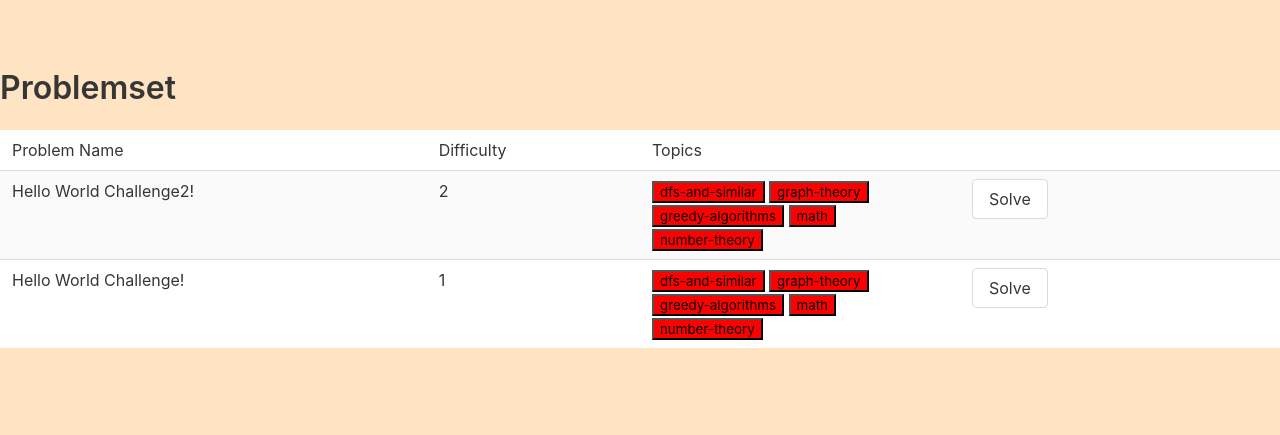
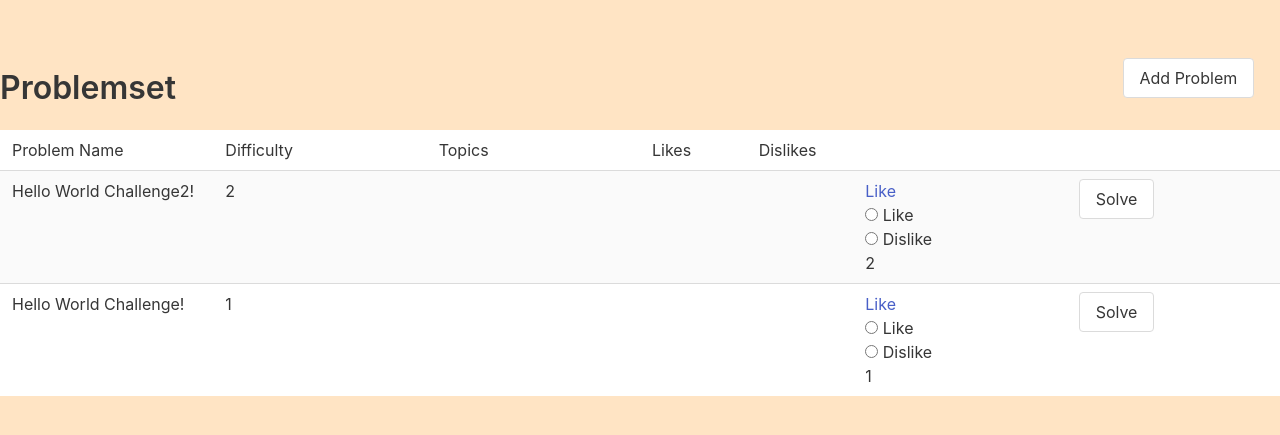
Before and after one commit to cafozer/AlgorithmTrainingSystem, a Flask app: page /problemset in a window 1280 px wide. Shown: the part 56-491 px from the top of the page. Run offline with Flask 2, Linux system fonts and the light colour scheme; some libraries are stand-ins or nearby versions.

Commit message:
problem add functionality

```diff
--- a/forms.py
+++ b/forms.py
@@ -1,6 +1,20 @@
 from flask_wtf import FlaskForm
-from wtforms import Form, StringField, PasswordField, validators
+from wtforms import Form, StringField, PasswordField, validators, SelectField, SubmitField, RadioField
+from flask import current_app
+import server
+
+class RegisterForm(FlaskForm):
+    username = StringField("Username", [validators.DataRequired()])
+    password = PasswordField("Password", [validators.DataRequired()])
 
 class LoginForm(FlaskForm):
     username = StringField("Username", [validators.DataRequired()])
     password = PasswordField("Password", [validators.DataRequired()])
+
+class AddProblemForm(FlaskForm):
+    problem_name = StringField("Problem Name", [validators.DataRequired()])
+    problem_url = StringField("Problem Url", [validators.DataRequired()])
+    problem_difficulty = SelectField("Problem Difficulty", choices=[(1,"Easy"), (2,"Medium"), (3,"Hard")])
+
+class LikeDislikeForm(FlaskForm):
+    likeordislike = RadioField("Like or Dislike", choices = [(1,"Like"), (0,"Dislike")])
--- a/problem.py
+++ b/problem.py
@@ -1,5 +1,6 @@
 class Problem:
-    def __init__(self, name, url, difficulty, topics, owner_id, likes=0, dislikes=0):
+    def __init__(self, name, url, difficulty, owner_id, likes=0, dislikes=0):
+        print(name)
         self.name = name
         self.url = url
         self.difficulty = difficulty
@@ -7,5 +8,3 @@ class Problem:
         self.owner_id = owner_id
         self.likes = likes
         self.dislikes = dislikes
-        for topic in topics:
-            self.topics.append(topic)
--- a/server.py
+++ b/server.py
@@ -1,34 +1,40 @@
 from flask import Flask
-from flask_login import LoginManager
+from flask_login import LoginManager, login_required
 from database import Database
 from problem import Problem
 from user import get_user
 import views
-
+import forms
+import psycopg2
 lm = LoginManager()
 
 @lm.user_loader
 def load_user(user_id):
+    print("load user")
+    print(user_id)
     return get_user(user_id)
 
 def create_app():
     app = Flask(__name__)
     app.config.from_object("settings")
     app.add_url_rule("/", view_func=views.home_page)
-    app.add_url_rule("/problemset", view_func=views.problemset_page)
+    app.add_url_rule("/problemset", view_func=views.problemset_page, methods=["GET", "POST"])
     app.add_url_rule("/rating", view_func=views.rating_page)
     app.add_url_rule("/profile", view_func=views.profile_page)
     app.add_url_rule("/login", view_func=views.login_page, methods=["GET", "POST"])
-    app.add_url_rule("/register", view_func=views.register_page)
+    app.add_url_rule("/register", view_func=views.register_page, methods=["GET", "POST"])
+    app.add_url_rule("/problem_add", view_func=views.problem_add_page, methods=["GET", "POST"])
+    app.add_url_rule("/change_like_dislike", view_func=views.change_like_dislike)
+    app.add_url_rule("/like", view_func=views.like_action)
+    app.add_url_rule("/logout", view_func=views.logout_page)
 
     lm.init_app(app)
     lm.login_view = "login"
 
     db = Database()
-    db.add_problem(Problem("Hello World Challenge!", "https://www.hackerrank.com/challenges/30-hello-world/problem", 1, ["dfs-and-similar","graph-theory", "greedy-algorithms", "math", "number-theory"],123,2,3))
-    db.add_problem(Problem("Hello World Challenge2!", "https://www.hackerrank.com/challenges/30-hello-world/problem", 2, ["dfs-and-similar","graph-theory", "greedy-algorithms", "math", "number-theory"],123,3,3))
+    db.add_problem(Problem("Hello World Challenge!", "https://www.hackerrank.com/challenges/30-hello-world/problem", 1,123,2,3))
+    db.add_problem(Problem("Hello World Challenge2!", "https://www.hackerrank.com/challenges/30-hello-world/problem", 2,123,3,3))
     app.config["db"] = db
-
 
     return app
 
--- a/static/style.css
+++ b/static/style.css
@@ -3,3 +3,8 @@
     background-color: red;
     text-align: center;
 }
+
+.add-button{
+    text-align: right;
+    margin-right: 10mm;
+}
--- a/templates/problemset.html
+++ b/templates/problemset.html
@@ -1,19 +1,36 @@
 {% extends "layout.html" %}
 {% block title %}Problemset{% endblock %}
 {% block content %}
-    <h1 class="title">Problemset</h1>
+    <div class="columns">
+        <div class="column is 6">
+            <h1 class="title">Problemset</h1>
+        </div>
+        <div class="add-button">
+            <a class="button" href="{{url_for('problem_add_page')}}">
+                Add Problem
+            </a>
+        </div>
+    </div>
+
+
     {% if problems%}
     <table class="table is-striped is-fullwidth">
         <td>
             <div class="columns">
-                <div class="column is-4">
+                <div class="column is-2">
                     Problem Name
                 </div>
                 <div class="column is-2">
                     Difficulty
                 </div>
-                <div class="column is-3">
+                <div class="column is-2">
                     Topics
+                </div>
+                <div class="column is-1">
+                    Likes
+                </div>
+                <div class="column is-1">
+                    Dislikes
                 </div>
             </div>
         </td>
@@ -21,18 +38,34 @@
         <tr>
             <td>
                 <div class="columns">
-                    <div class="column is-4">
+                    <div class="column is-2">
                         {{problem.name}}
                     </div>
                     <div class="column is-2">
                         {{problem.difficulty}}
                     </div>
-                    <div class="column is-3">
+                    <div class="column is-2">
                         {%for topic in problem.topics%}
                             <button class="no-click">
                                 {{topic}}
                             </button>
                         {%endfor%}
+                    </div>
+                    <div class="column is-1">
+
+                    </div>
+                    <div class="column is-1">
+
+                    </div>
+                    <div class="column is-2">
+                        <a href="{{url_for('like_action')}}">Like</a>
+                        <form action="/change_like_dislike" name="problemset_page">
+                            {{ form[problem_key].csrf_token }}
+                            <div class="control">
+                                {{form[problem_key].likeordislike()}}
+                                {{problem_key}}
+                            </div>
+                        </form>
                     </div>
                     <div class="column is-2">
                         <a class="button" href="{{problem.url}}">
--- a/user.py
+++ b/user.py
@@ -5,6 +5,9 @@ class User(UserMixin):
     def __init__(self, username, password):
         self.username = username
         self.password = password
+        self.number_of_problems_added = 0
+        self.number_of_likes = 0
+        self.number_of_dislikes = 0
         self.active = True
         self.is_admin = False
 
--- a/views.py
+++ b/views.py
@@ -1,17 +1,45 @@
-from flask import render_template, current_app, flash, request, url_for, redirect
-from flask_login import login_user, logout_user
-from forms import LoginForm
+from flask import render_template, current_app, flash, request, url_for, redirect, g
+from flask_login import login_user, logout_user, current_user
+from forms import LoginForm, AddProblemForm, LikeDislikeForm, RegisterForm
 from user import get_user
 from passlib.hash import pbkdf2_sha256 as hasher
+from problem import Problem
+from functools import wraps
 
+def login_required(f):
+    @wraps(f)
+    def decorated_function(*args, **kwargs):
+        if current_user is None:
+            return redirect(url_for('login_page'))
+        return f(*args, **kwargs)
+    return decorated_function
+
+@login_required
+def logout_page():
+    logout_user()
+    next_page = request.args.get("next", url_for("home_page"))
+    return redirect(next_page)
 
 def home_page():
+    print(current_user)
     return render_template("home.html")
 
+@login_required
 def problemset_page():
     db = current_app.config["db"]
     problems = db.sort_by_difficulty_descending()
-    return render_template("problemset.html", problems = problems)
+    form = {}
+    for key, problem in problems:
+        newform = LikeDislikeForm()
+        form[key] = newform
+    for key, problem in problems:
+        if form[key].validate_on_submit():
+            print("validate")
+        print("like or dislike cliclked")
+        print(problem.name)
+        print(key)
+        print(form[key].data["likeordislike"])
+    return render_template("problemset.html", problems = problems, form=form)
 
 def rating_page():
     return render_template("rating.html")
@@ -20,7 +48,13 @@ def profile_page():
     return render_template("profile.html")
 
 def register_page():
-    return render_template("register.html")
+    form = RegisterForm()
+    if form.validate_on_submit():
+        username = form.data["username"]
+        password = hasher.hash(form.data["password"])
+        next_page = request.args.get("next", url_for("home_page"))
+        return redirect(next_page)
+    return render_template("register.html", form=form)
 
 def login_page():
     form = LoginForm()
@@ -29,6 +63,8 @@ def login_page():
         user = get_user(username)
         if user is not None:
             password = form.data["password"]
+            print(password)
+            print(user.password)
             if hasher.verify(password, user.password):
                 login_user(user)
                 flash("You have logged in.")
@@ -36,3 +72,24 @@ def login_page():
                 return redirect(next_page)
         flash("Invalid credentials.")
     return render_template("login.html", form=form)
+
+def problem_add_page():
+    form = AddProblemForm()
+    if form.validate_on_submit():
+        print("dbg")
+        name = form.data["problem_name"]
+        url = form.data["problem_url"]
+        print(name)
+        newproblem = Problem(name, url, 1, 1)
+        db = current_app.config["db"]
+        db.add_problem(newproblem)
+        next_page = request.args.get("next", url_for("problemset_page"))
+        return redirect(next_page)
+    return render_template("problem_add.html", form=form)
+
+def change_like_dislike():
+    print("xd")
+
+def like_action():
+    print("like")
+    return redirect(request.referrer)
```
Also changed, not shown: database.py (+17 -7 lines), templates/problem_add.html (added, +54 -0 lines), templates/register.html (+27 -19 lines).
